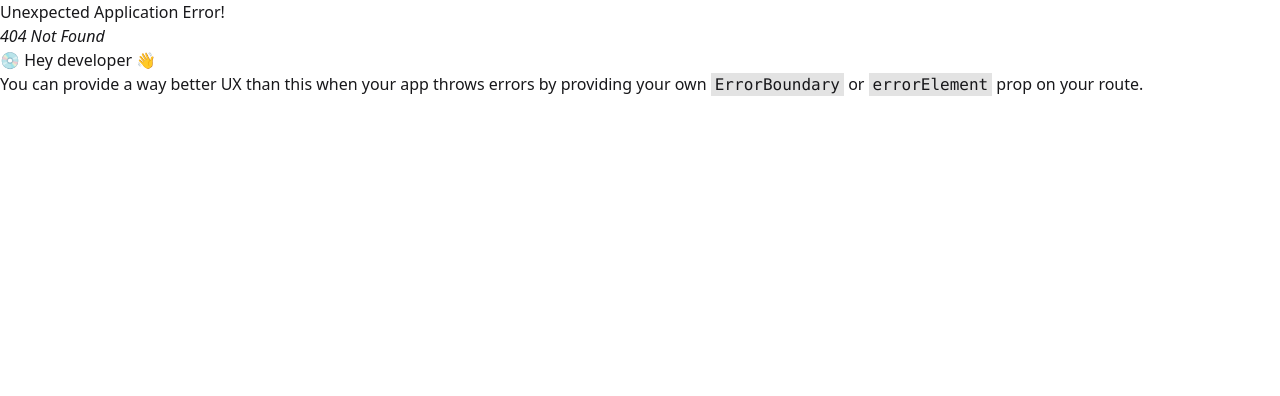
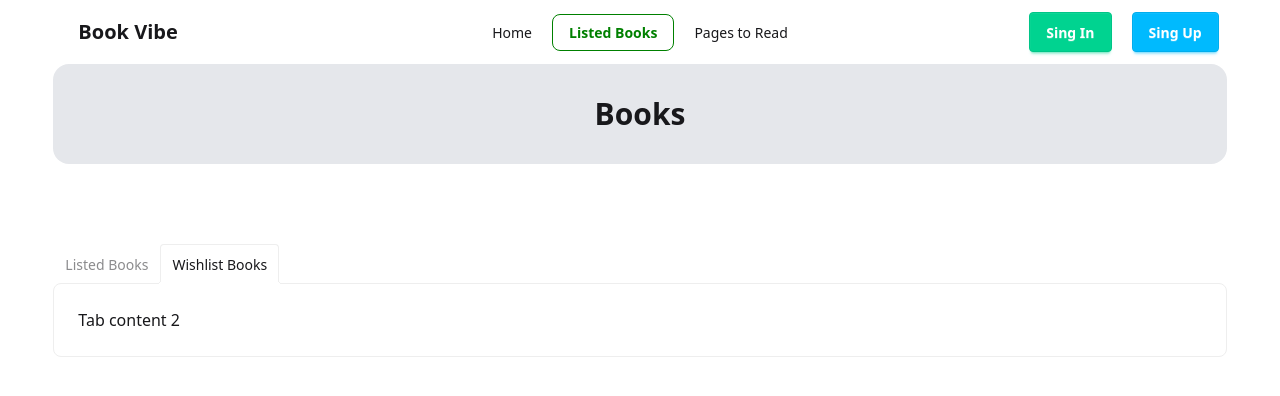
Before and after one commit to oliullahakib/boiPoka-project, a React (Vite) app: page /listedBooks in a window 1280 px wide. Before the commit this address had no page. Shown: the top 396 px of the page. Built offline with nearby package versions, Linux system fonts and the light colour scheme.

Commit message:
tab added in listed books page

```diff
--- /dev/null
+++ b/src/Pages/ ListedBooks.jsx
@@ -0,0 +1,24 @@
+import React from 'react';
+
+const ListedBooks = () => {
+    return (
+        <div className='w-11/12 mx-auto'>
+            <div className='bg-gray-200 flex items-center justify-center py-8 text-3xl font-bold rounded-2xl'>
+                <h1>Books</h1>
+            </div>
+
+            {/* tab section */}
+            {/* name of each tab group should be unique */}
+            <div className="tabs tabs-lift mt-20">
+                <input type="radio" name="my_tabs_3" className="tab" aria-label="Listed Books" />
+                <div className="tab-content bg-base-100 border-base-300 p-6">Tab content 1</div>
+
+                <input type="radio" name="my_tabs_3" className="tab" aria-label="Wishlist Books" defaultChecked />
+                <div className="tab-content bg-base-100 border-base-300 p-6">Tab content 2</div>
+
+            </div>
+        </div>
+    );
+};
+
+export default ListedBooks;
--- a/src/Router/Routes.jsx
+++ b/src/Router/Routes.jsx
@@ -2,6 +2,7 @@ import { createBrowserRouter } from "react-router";
 import Root from "../Layout/Root";
 import Home from "../Pages/Home";
 import BookDetails from "../Pages/BookDetails";
+import ListedBooks from "../Pages/ ListedBooks";
 
 export const router = createBrowserRouter([
     {
@@ -16,6 +17,10 @@ export const router = createBrowserRouter([
             {
                 path:"/details/:id",
                 Component:BookDetails
+            },
+            {
+                path:"/listedBooks",
+                Component:ListedBooks
             }
         ]
     }
```
